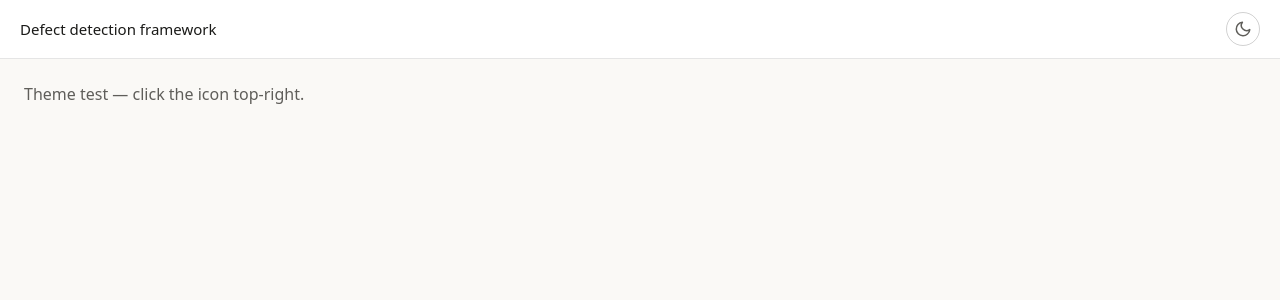
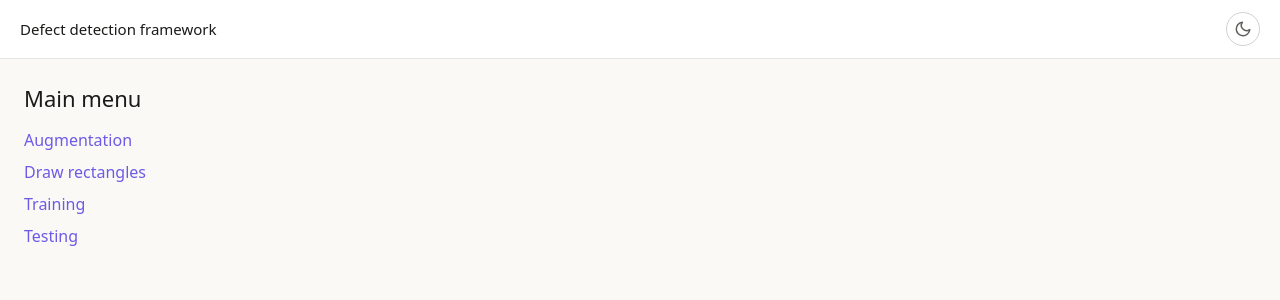
Before and after one commit to richardRadli/autoencoders_for_visual_defect_detection, a React (Vite) app in the folder frontend/: page / in a window 1280 px wide. Shown: the top 300 px of the page. Built offline with nearby package versions, Linux system fonts and the light colour scheme.

Commit message:
feat(frontend): add routing and page skeleton (react-router)

```diff
--- a/frontend/package.json
+++ b/frontend/package.json
@@ -11,7 +11,8 @@
   },
   "dependencies": {
     "react": "^19.2.7",
-    "react-dom": "^19.2.7"
+    "react-dom": "^19.2.7",
+    "react-router-dom": "^7.18.1"
   },
   "devDependencies": {
     "@types/node": "^24.13.2",
--- a/frontend/src/App.tsx
+++ b/frontend/src/App.tsx
@@ -1,11 +1,23 @@
+import { Routes, Route } from "react-router-dom"
 import { Header } from "./components/Header"
+import { MainMenu } from "./pages/MainMenu"
+import { AugmentationPage } from "./pages/AugmentationPage"
+import { DrawRectanglesPage } from "./pages/DrawRectanglesPage"
+import { TrainingPage } from "./pages/TrainingPage"
+import { TestingPage } from "./pages/TestingPage"
 
 function App() {
   return (
     <div>
       <Header />
       <main style={{ padding: 24 }}>
-        <p style={{ color: "var(--text-secondary)" }}>Theme test — click the icon top-right.</p>
+        <Routes>
+          <Route path="/" element={<MainMenu />} />
+          <Route path="/augmentation" element={<AugmentationPage />} />
+          <Route path="/draw-rectangles" element={<DrawRectanglesPage />} />
+          <Route path="/training" element={<TrainingPage />} />
+          <Route path="/testing" element={<TestingPage />} />
+        </Routes>
       </main>
     </div>
   )
--- a/frontend/src/main.tsx
+++ b/frontend/src/main.tsx
@@ -1,5 +1,6 @@
 import { StrictMode } from "react"
 import { createRoot } from "react-dom/client"
+import { BrowserRouter } from "react-router-dom"
 import "./index.css"
 import App from "./App.tsx"
 import { ThemeProvider } from "./theme/ThemeContext"
@@ -7,7 +8,9 @@ import { ThemeProvider } from "./theme/ThemeContext"
 createRoot(document.getElementById("root")!).render(
   <StrictMode>
     <ThemeProvider>
-      <App />
+      <BrowserRouter>
+        <App />
+      </BrowserRouter>
     </ThemeProvider>
   </StrictMode>,
 )
--- a/frontend/src/pages/AugmentationPage.tsx
+++ b/frontend/src/pages/AugmentationPage.tsx
@@ -0,0 +1,10 @@
+import { Link } from "react-router-dom"
+
+export function AugmentationPage() {
+  return (
+    <div>
+      <Link to="/" style={{ color: "var(--text-secondary)", textDecoration: "none" }}>← Back to menu</Link>
+      <h1 style={{ fontSize: 22, fontWeight: 500, marginTop: 12 }}>Augmentation</h1>
+    </div>
+  )
+}
--- a/frontend/src/pages/DrawRectanglesPage.tsx
+++ b/frontend/src/pages/DrawRectanglesPage.tsx
@@ -0,0 +1,10 @@
+import { Link } from "react-router-dom"
+
+export function DrawRectanglesPage() {
+  return (
+    <div>
+      <Link to="/" style={{ color: "var(--text-secondary)", textDecoration: "none" }}>← Back to menu</Link>
+      <h1 style={{ fontSize: 22, fontWeight: 500, marginTop: 12 }}>Draw rectangles</h1>
+    </div>
+  )
+}
--- a/frontend/src/pages/MainMenu.tsx
+++ b/frontend/src/pages/MainMenu.tsx
@@ -0,0 +1,17 @@
+import { Link } from "react-router-dom"
+
+const linkStyle = { color: "var(--accent)", textDecoration: "none" }
+
+export function MainMenu() {
+  return (
+    <div>
+      <h1 style={{ fontSize: 22, fontWeight: 500, marginBottom: 16 }}>Main menu</h1>
+      <nav style={{ display: "flex", flexDirection: "column", gap: 10, maxWidth: 260 }}>
+        <Link to="/augmentation" style={linkStyle}>Augmentation</Link>
+        <Link to="/draw-rectangles" style={linkStyle}>Draw rectangles</Link>
+        <Link to="/training" style={linkStyle}>Training</Link>
+        <Link to="/testing" style={linkStyle}>Testing</Link>
+      </nav>
+    </div>
+  )
+}
--- a/frontend/src/pages/TestingPage.tsx
+++ b/frontend/src/pages/TestingPage.tsx
@@ -0,0 +1,10 @@
+import { Link } from "react-router-dom"
+
+export function TestingPage() {
+  return (
+    <div>
+      <Link to="/" style={{ color: "var(--text-secondary)", textDecoration: "none" }}>← Back to menu</Link>
+      <h1 style={{ fontSize: 22, fontWeight: 500, marginTop: 12 }}>Testing</h1>
+    </div>
+  )
+}
--- a/frontend/src/pages/TrainingPage.tsx
+++ b/frontend/src/pages/TrainingPage.tsx
@@ -0,0 +1,10 @@
+import { Link } from "react-router-dom"
+
+export function TrainingPage() {
+  return (
+    <div>
+      <Link to="/" style={{ color: "var(--text-secondary)", textDecoration: "none" }}>← Back to menu</Link>
+      <h1 style={{ fontSize: 22, fontWeight: 500, marginTop: 12 }}>Training</h1>
+    </div>
+  )
+}
```
Also changed, not shown: 1 other file (tests, documents, lock files or other folders).
